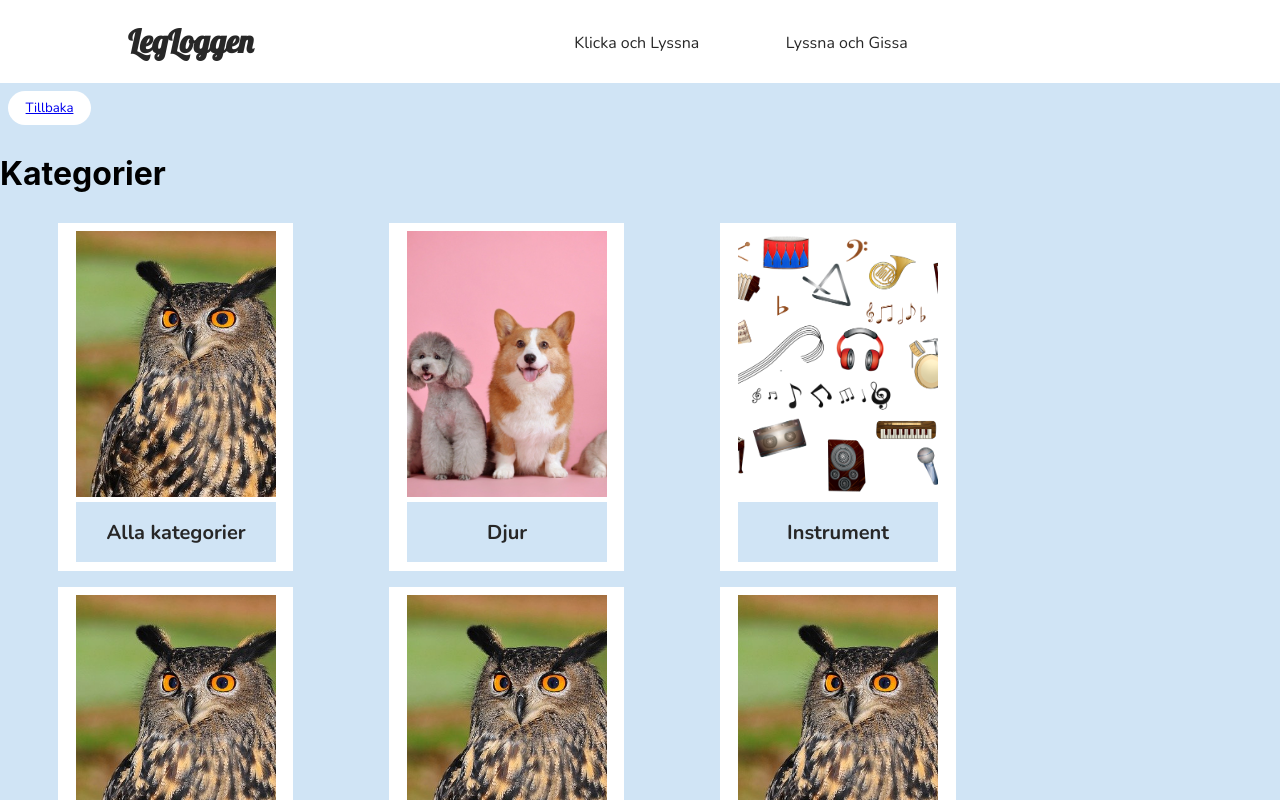
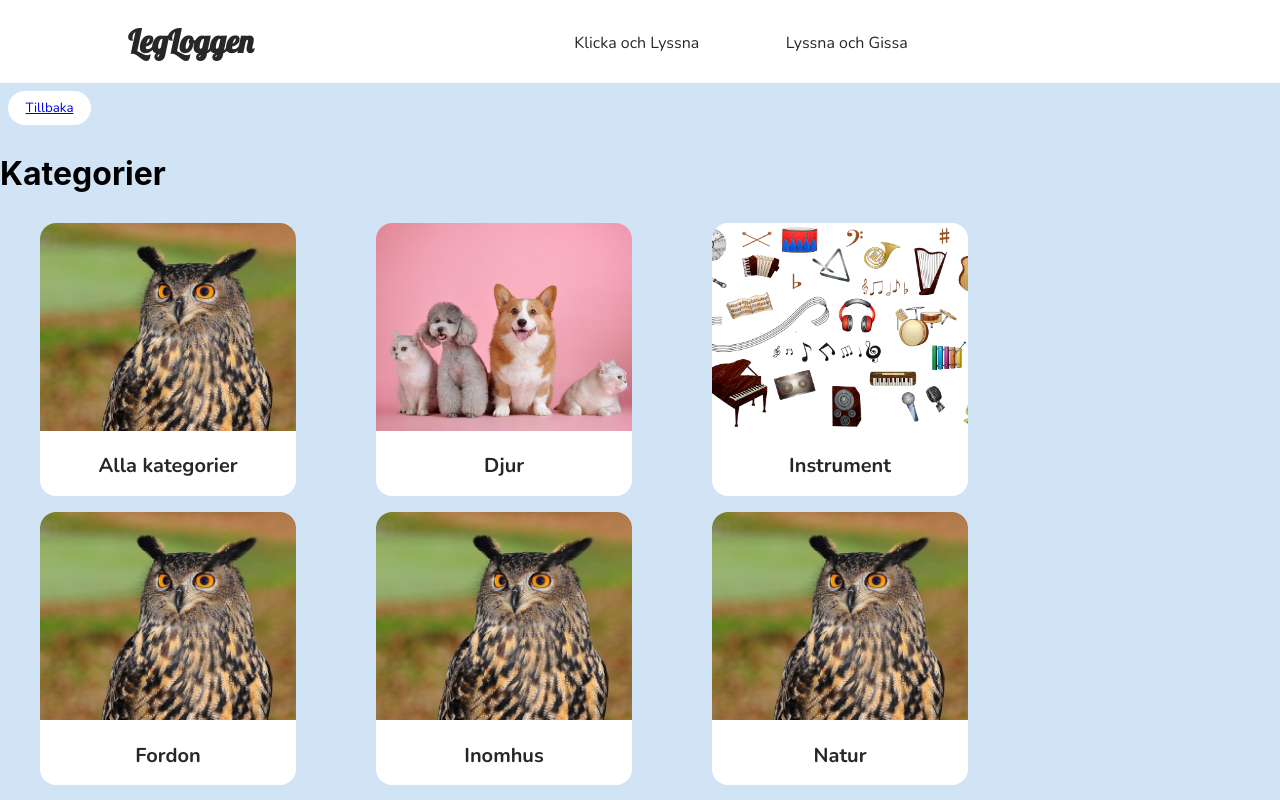
Before and after one commit to Adenholm/SysterLegLog, a React (Create React App) app: page /CategoryPage in a window 1280 px wide. Built offline with nearby package versions, Linux system fonts and the light colour scheme.

Commit message:
more better categorycards

```diff
--- a/src/pages/Categories/CategoryCard.css
+++ b/src/pages/Categories/CategoryCard.css
@@ -1,22 +1,27 @@
 .cardBody{
-  padding-top: 50px;
-  padding-right: 30px;
-  padding-bottom: 50px;
-  padding-left: 50px;
-  width: 200px;
-  margin: '10px 5px 0px 5px';
+  padding: 2rem 1rem;
+  width: 16rem;
+  margin: 1rem 1rem;
   display: inline;
-  border-radius: 0rem;
   }
 
+.row {
+  align-items: center;
+}
+
 .photo{
-  max-height: 400px;
-  max-width: 400px;
+  height: 13rem;
+  width: 100%;
+  border-top-left-radius: 1rem ;
+  border-top-right-radius: 1rem ;
+  object-fit: cover;
 }
 
 .cardBtn {
   cursor: pointer;
-  border-radius: 0rem;
+  border-radius: 1rem;
+  padding: 0;
+  width: 16rem;
 }
 .frame {
     padding-top: 1px;
--- a/src/pages/Categories/CategoryCard.js
+++ b/src/pages/Categories/CategoryCard.js
@@ -14,9 +14,7 @@
 
                 <button className = "cardBtn">
                     <img src={props.img} className= "photo"/>
-                    <div className="container">
                         <h2><b>{props.title}</b></h2>
-                    </div>
                 </button>
             </div>
 
```
